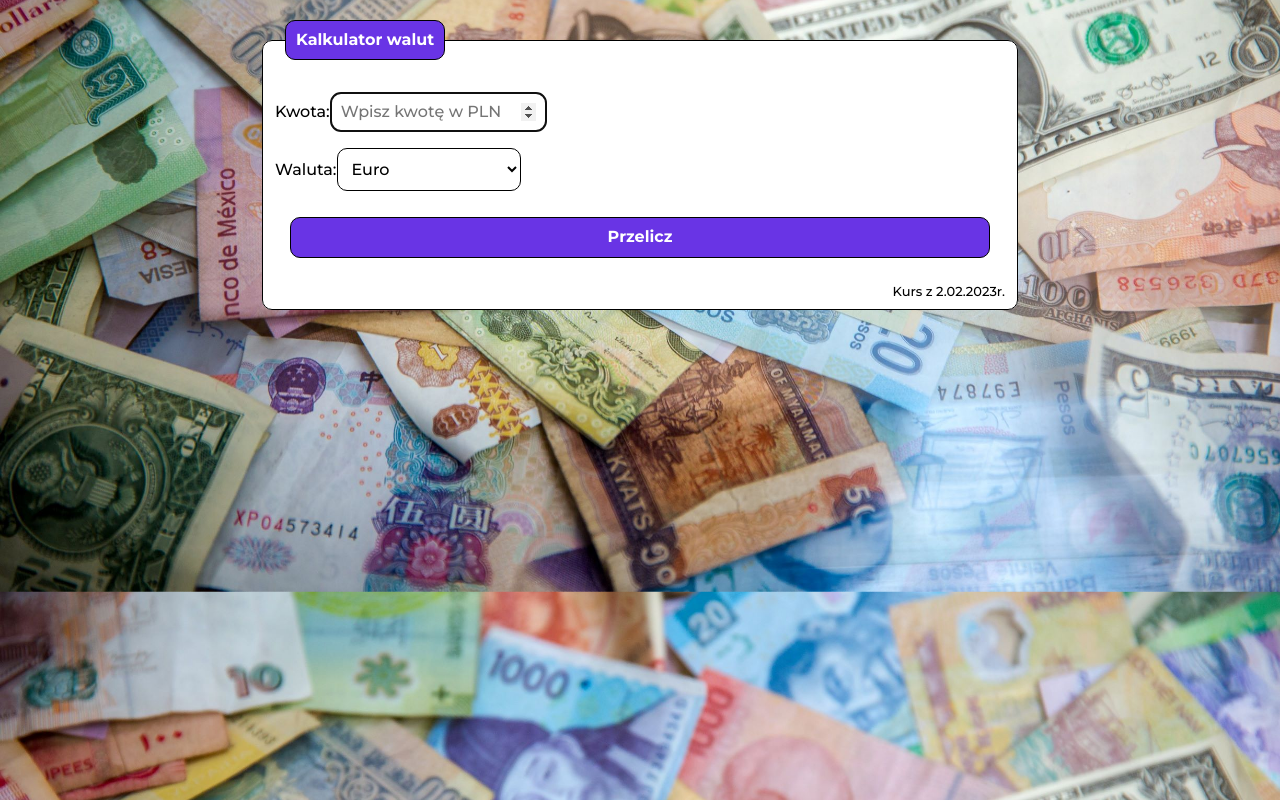
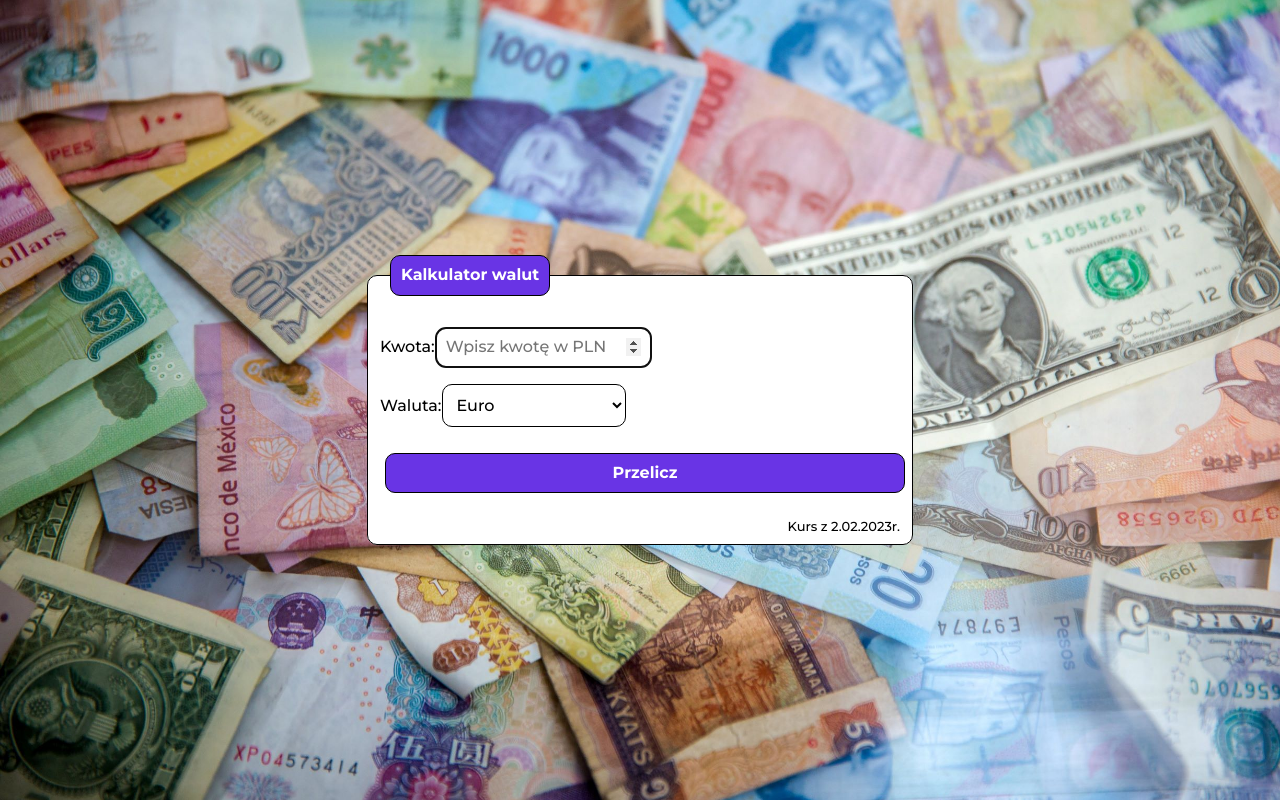
Before and after one commit to KarolinaJ33/currency-converter-react, a React (Create React App) app: page / in a window 1280 px wide. Built offline with nearby package versions, Linux system fonts and the light colour scheme.

Commit message:
added root to index.css

```diff
--- a/src/index.css
+++ b/src/index.css
@@ -6,11 +6,12 @@ html {
   box-sizing: inherit;
 }
 
-body {
+#root {
     font-family: 'Montserrat', sans-serif;
-    max-width: 800px;
-    padding: 20px;
-    margin:0 auto;
+    display: flex;
+    align-items: center;
+    justify-content: center;
+    min-height: 100vh;
     background-image: url("./backgroundCurrency.jpg");
     background-size: cover;
     background-position: center;
```
